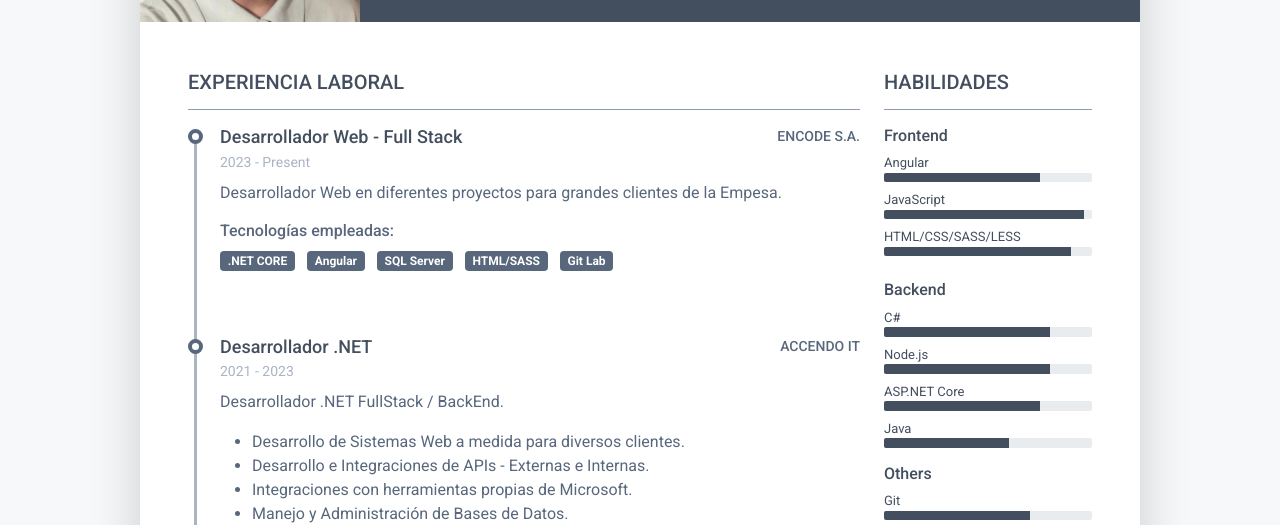
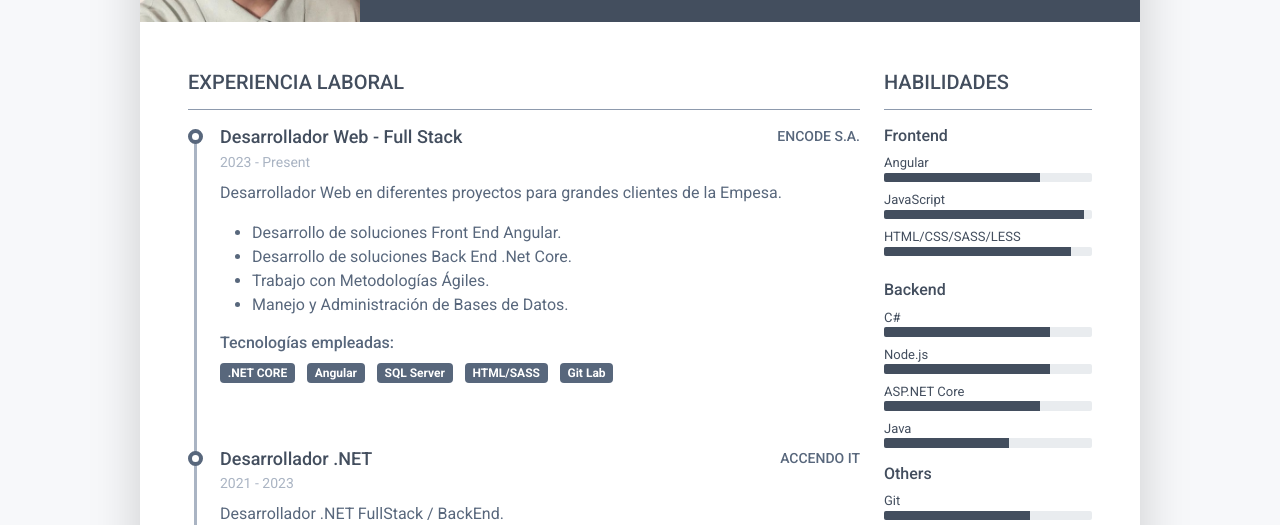
Before and after one commit to ponzi-miranda/GonzaloMirandaCV, a plain HTML site: page index.html in a window 1280 px wide. Shown: the part 228-753 px from the top of the page. Drawn offline with Linux system fonts and the light colour scheme.

Commit message:
encode detail

```diff
--- a/index.html
+++ b/index.html
@@ -73,6 +73,12 @@
 										</div>
 										<div class="resume-timeline-item-desc">
 											<p>Desarrollador Web en diferentes proyectos para grandes clientes de la Empesa.</p>
+											<ul>
+												<li>Desarrollo de soluciones Front End Angular.</li>
+												<li>Desarrollo de soluciones Back End .Net Core.</li>
+												<li>Trabajo con Metodologías Ágiles.</li>
+												<li>Manejo y Administración de Bases de Datos.</li>
+											</ul>
 											<h4 class="resume-timeline-item-desc-heading font-weight-bold">Tecnologías empleadas:</h4>
 											<ul class="list-inline">
 												<li class="list-inline-item"><span class="badge bg-secondary badge-pill">.NET CORE</span></li>
```
